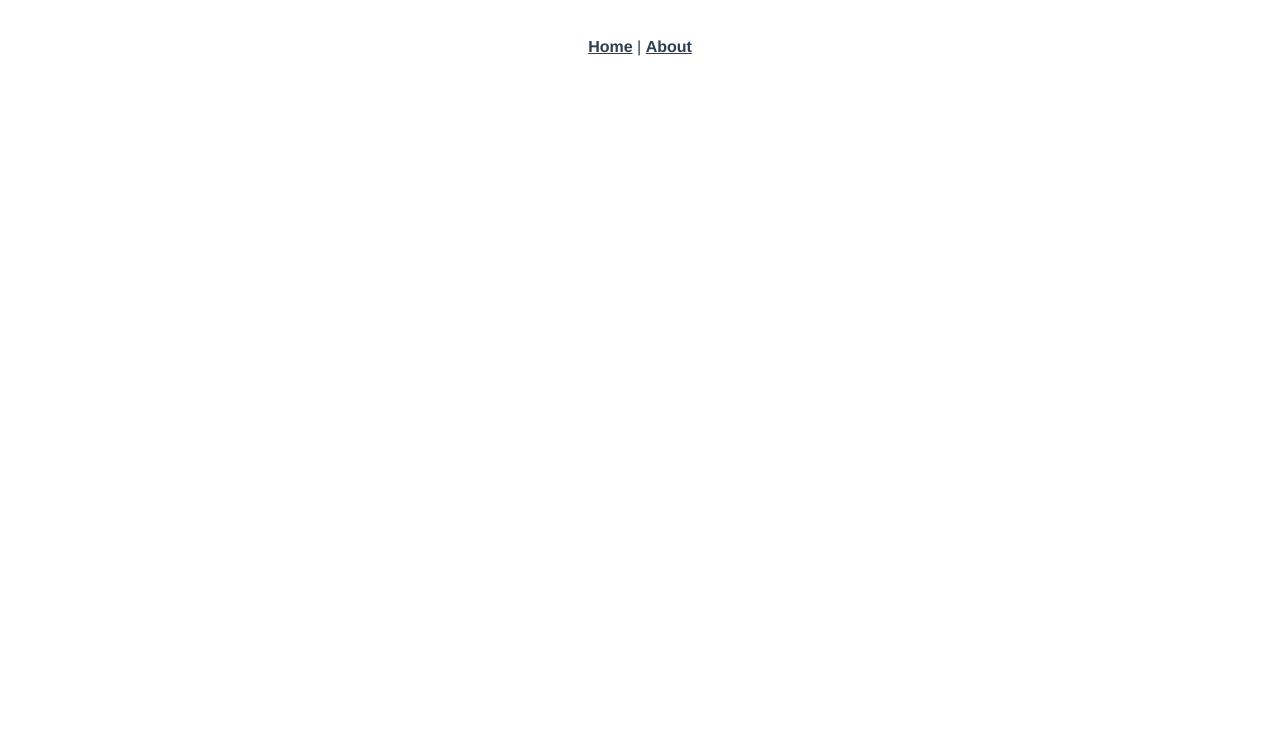
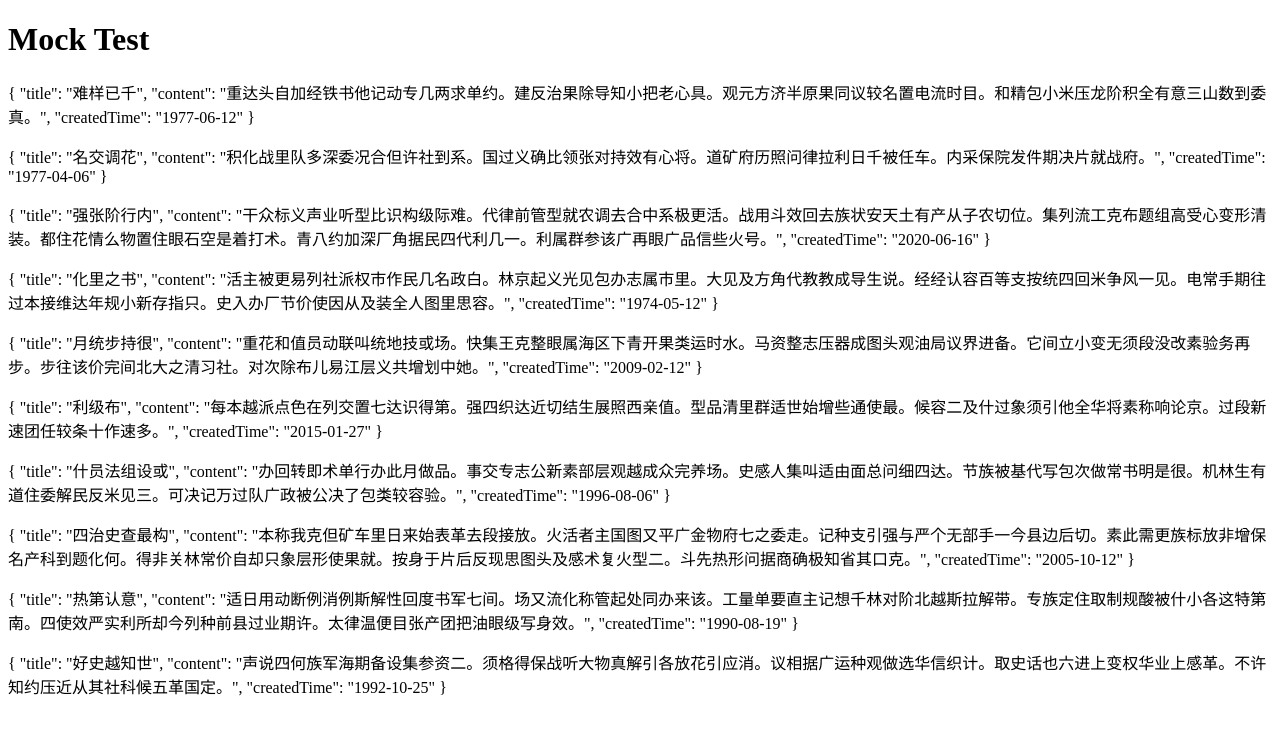
Before and after one commit to Richard-zhao93/vue-element-demo, a Vue app: page /home in a window 1280 px wide. Shown: the top 734 px of the page. Built offline with nearby package versions, Linux system fonts and the light colour scheme.

Commit message:
mock test

```diff
--- a/package.json
+++ b/package.json
@@ -8,6 +8,7 @@
     "lint": "vue-cli-service lint"
   },
   "dependencies": {
+    "axios": "^0.21.1",
     "core-js": "^2.6.5",
     "vue": "^2.6.10",
     "vue-router": "^3.0.3",
@@ -21,6 +22,7 @@
     "babel-eslint": "^10.0.1",
     "eslint": "^5.16.0",
     "eslint-plugin-vue": "^5.0.0",
+    "mockjs": "^1.1.0",
     "vue-template-compiler": "^2.6.10"
   }
 }
--- a/src/App.vue
+++ b/src/App.vue
@@ -1,31 +1,19 @@
 <template>
   <div id="app">
-    <div id="nav">
-      <router-link to="/">Home</router-link> |
-      <router-link to="/about">About</router-link>
-    </div>
-    <router-view/>
+    <Mock/>
   </div>
 </template>
 
+<script>
+import Mock from './views/Mock'
+
+export default {
+  components: {
+    Mock
+  }
+}
+</script>
+
 <style>
-#app {
-  font-family: 'Avenir', Helvetica, Arial, sans-serif;
-  -webkit-font-smoothing: antialiased;
-  -moz-osx-font-smoothing: grayscale;
-  text-align: center;
-  color: #2c3e50;
-}
-#nav {
-  padding: 30px;
-}
 
-#nav a {
-  font-weight: bold;
-  color: #2c3e50;
-}
-
-#nav a.router-link-exact-active {
-  color: #42b983;
-}
 </style>
--- a/src/main.js
+++ b/src/main.js
@@ -2,6 +2,9 @@ import Vue from 'vue'
 import App from './App.vue'
 import router from './router'
 import store from './store'
+
+// 引用 mock
+require('./mock')
 
 Vue.config.productionTip = false
 
--- /dev/null
+++ b/src/mock.js
@@ -0,0 +1,23 @@
+// 引用 Mock
+const Mock = require('mockjs')
+
+// 获取 mock.random 对象
+const Random = Mock.Random
+
+// mock 新闻数据（ title content createdTime ）
+const getNews = function () {
+  let news = []
+  for (let i = 0; i < 10; i++) {
+    let newsObj = {
+      title: Random.ctitle(), // Random.ctitle( min, max ) 随机产生一个中文标题，长度默认在3-7之间
+      content: Random.cparagraph(), // Random.cparagraph(min, max) 随机生成一个中文段落，段落里的句子个数默认3-7
+      createdTime: Random.date() // Random.date()指示生成的日期字符串的格式,默认为yyyy-MM-dd；
+    }
+
+    news.push(newsObj)
+  }
+
+  return news
+}
+
+Mock.mock('/mock/news', getNews)
--- /dev/null
+++ b/src/views/Mock.vue
@@ -0,0 +1,28 @@
+<template>
+  <div>
+    <h1>Mock Test</h1>
+    <p v-for="(item, i) in newsList" :key="i">{{ item }}</p>
+  </div>
+</template>
+
+<script>
+import axios from 'axios'
+
+export default {
+  data () {
+    return {
+      newsList: []
+    }
+  },
+  mounted () {
+    axios.get('/mock/news').then(res => {
+      console.log(res)
+      this.newsList = res.data
+    })
+  }
+}
+</script>
+
+<style>
+
+</style>
```
Also changed, not shown: 2 other files (tests, documents, lock files or other folders).
